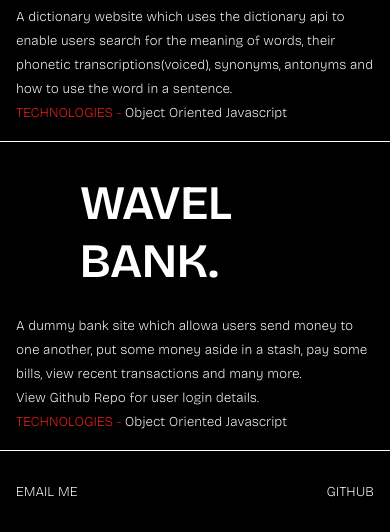
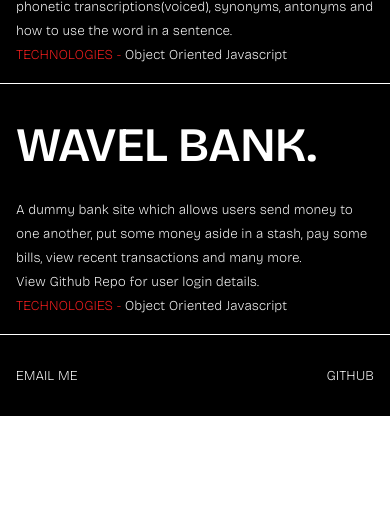
Before and after one commit to shubomifashakin/portfolio, a website built with Vite: page index.html in a window 390 px wide. Shown: the part 847-1379 px from the top of the page. After the commit the page ends 1263 px from the top, so only its background shows below. Built offline with nearby package versions, Linux system fonts and the light colour scheme; no server answers.

Commit message:
mobile corrections

```diff
--- a/folio.scss
+++ b/folio.scss
@@ -257,6 +257,8 @@ body {
               p {
                 padding: 1rem 4rem;
                 width: fit-content;
+                width: -moz-fit-content;
+                width: -webkit-fit-content;
                 font-size: 5rem;
                 font-weight: 600;
                 text-decoration: none;
@@ -642,6 +644,10 @@ body {
     height: auto;
     display: block;
 
+    .mouse {
+      display: none;
+    }
+
     .navbar,
     footer {
       padding: 2rem 1rem;
@@ -703,6 +709,7 @@ body {
 
               p {
                 width: 100% !important;
+                padding: 1rem 0rem !important;
                 font-size: 3rem !important;
               }
 
--- a/index.html
+++ b/index.html
@@ -90,7 +90,7 @@
                 >
                   <p class="work-name">WAVEL BANK.</p>
                   <span class="work-details">
-                    A dummy bank site which allowa users send money to one
+                    A dummy bank site which allows users send money to one
                     another, put some money aside in a stash, pay some bills,
                     view recent transactions and many more. <br />View Github
                     Repo for user login details.<br />
```
Also changed, not shown: css/folio.css, 1 other file.
